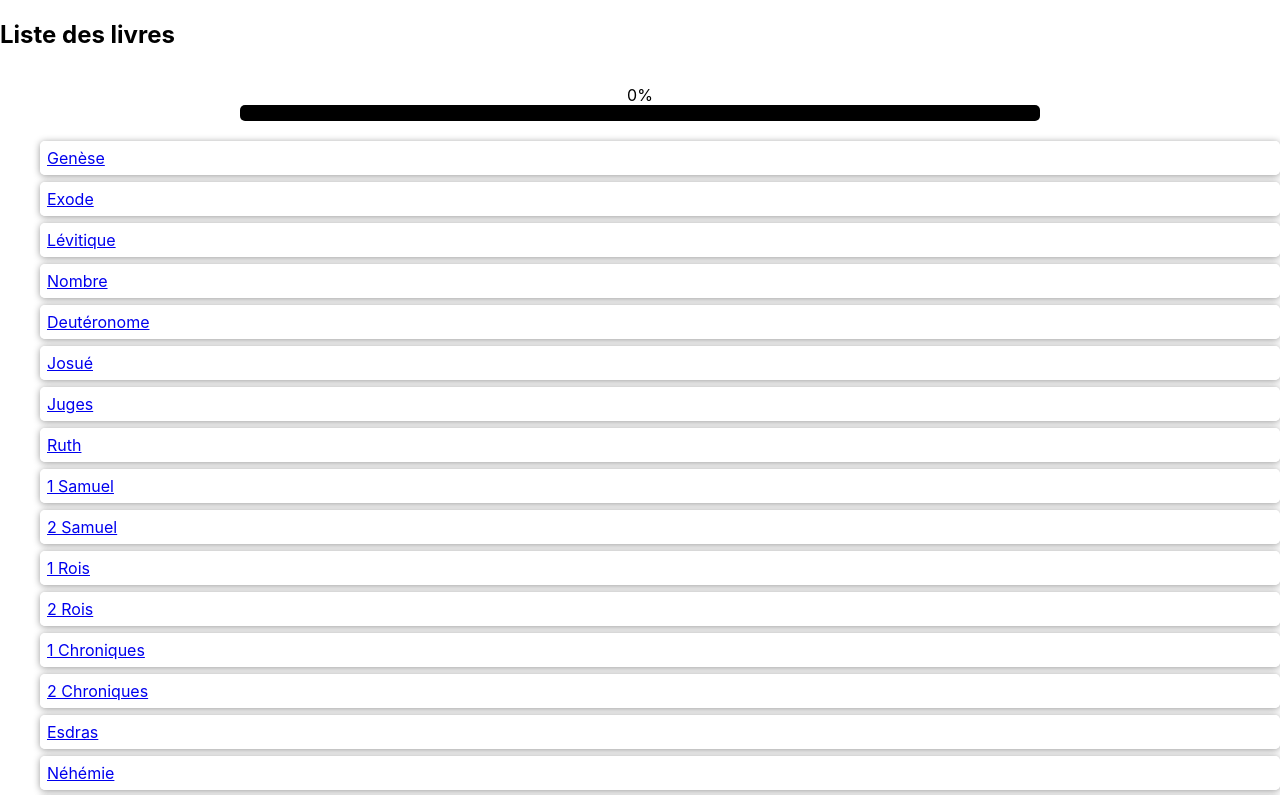
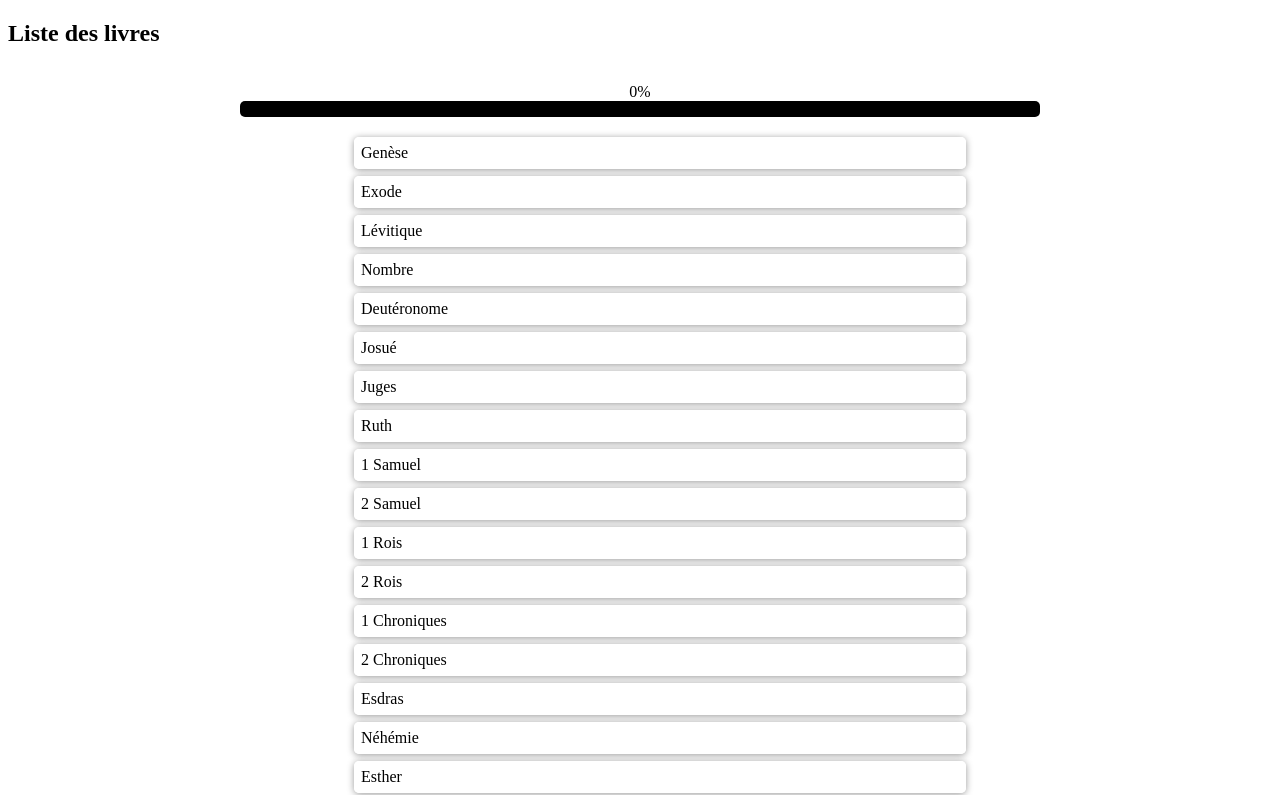
Before and after one commit to kaliacad/bible-tracker, a React (Create React App) app: page / in a window 1280 px wide. Shown: the top 795 px of the page. Built offline with nearby package versions, Linux system fonts and the light colour scheme.

Commit message:
-[] no underline for book links

```diff
--- a/src/App.css
+++ b/src/App.css
@@ -1,4 +1,4 @@
-.App {
+/* .App {
   text-align: center;
 }
 
@@ -35,4 +35,4 @@
   to {
     transform: rotate(360deg);
   }
-}
+} */
--- a/src/components/BookDetails.js
+++ b/src/components/BookDetails.js
@@ -52,6 +52,7 @@ export default function BookDetails() {
           display: "flex",
           flexWrap: "wrap",
           gap: "25px",
+
         }}
       >
         {chapters.map((chap, idx) => {
--- a/src/components/BookList.js
+++ b/src/components/BookList.js
@@ -4,7 +4,21 @@ import GlobalProgressBar from "./ProgressBar/GlobalProgressBar";
 
 export default function BookList() {
   const listItems = books.map((book) => (
-    <Link to={`/books/${book.id}`} key={book.id.toString()}>
+    <div style={ {
+      display:"flex",
+      flexDirection:"column",
+      alignItems:"center"
+    }}>
+
+
+
+
+    <Link to={`/books/${book.id}`} style={{
+      textDecoration: 'none',
+      color: '#000',
+      width: '50%',
+    }}
+    key={book.id.toString()}>
       <li
         style={{
           listStyleType: "none",
@@ -13,11 +27,13 @@ export default function BookList() {
           boxShadow: "0 1px 7px #999",
           padding: "5px",
           cursor: "pointer",
+
         }}
       >
         {book.title}
       </li>
     </Link>
+    </div>
   ));
 
   return (
--- a/src/components/ProgressBar/GlobalProgressBar.js
+++ b/src/components/ProgressBar/GlobalProgressBar.js
@@ -16,7 +16,7 @@ function GlobalProgressBar() {
       <div className={`progress-bar-container`}>
         <div
           className={`progress-bar segment-read-color`}
-          style={{ width: `${percentage}%` }}
+          style={{ width: `${percentage}%`  }}
         ></div>
       </div>
     </div>
--- a/src/index.css
+++ b/src/index.css
@@ -1,4 +1,4 @@
-body {
+/* body {
   margin: 0;
   font-family: -apple-system, BlinkMacSystemFont, 'Segoe UI', 'Roboto', 'Oxygen',
     'Ubuntu', 'Cantarell', 'Fira Sans', 'Droid Sans', 'Helvetica Neue',
@@ -10,4 +10,4 @@ body {
 code {
   font-family: source-code-pro, Menlo, Monaco, Consolas, 'Courier New',
     monospace;
-}
+} */
```
Also changed, not shown: 1 other file (tests, documents, lock files or other folders).
